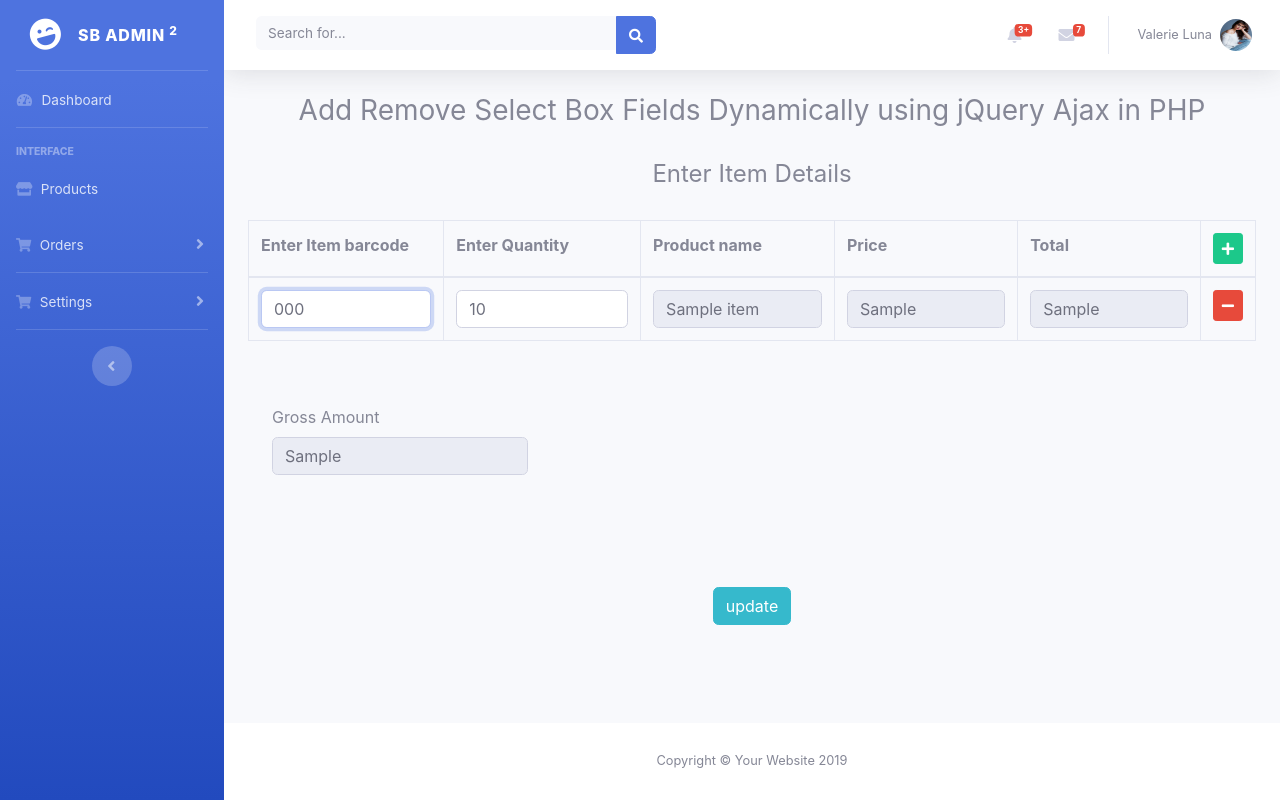
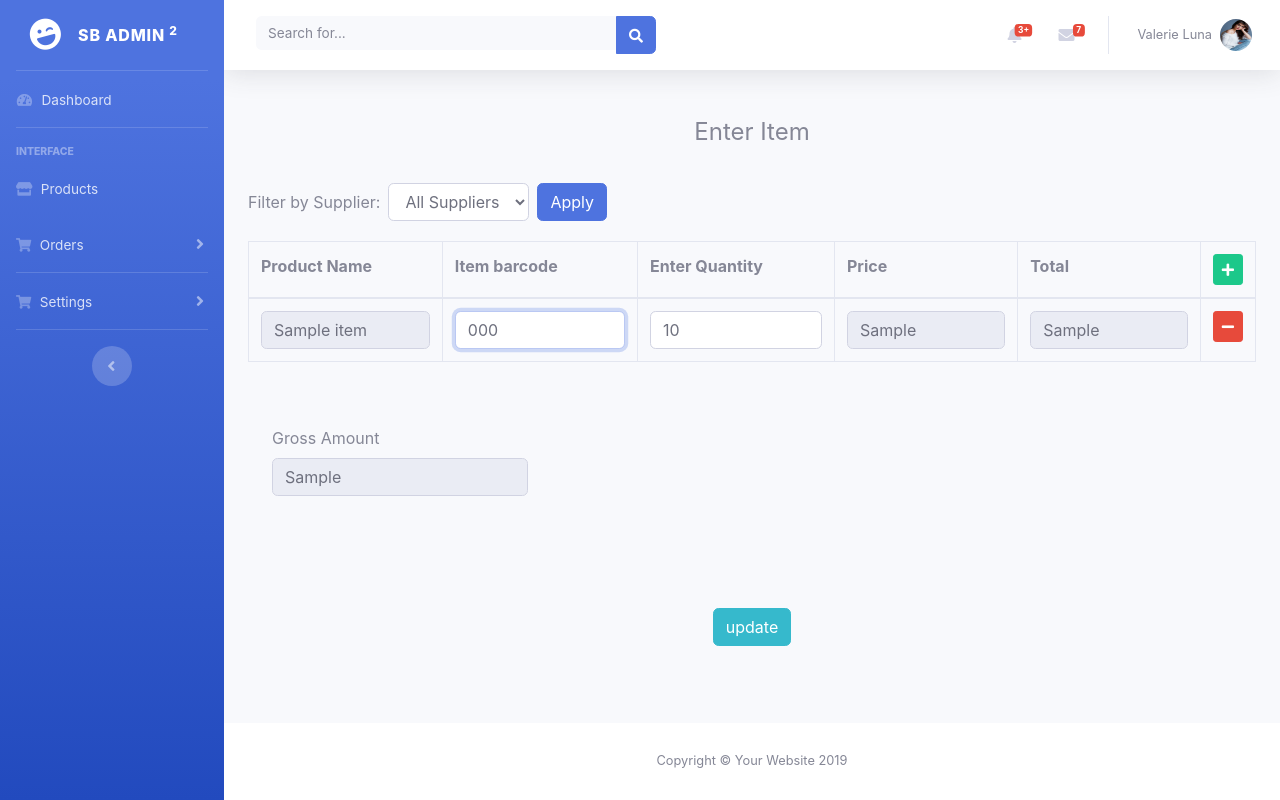
Before and after one commit to TarekSawara/Online-Inventory-Management-Software-master, a Flask app: page /order/update/1 in a window 1280 px wide. Run offline with Flask 3, Linux system fonts and the light colour scheme; a user stored in the database is signed in; tables that the repository leaves empty hold one stand-in row (values such as "Sample post"); data that the repository does not hold is empty; some libraries are stand-ins or nearby versions.

Commit message:
- Added Filter option into "manage order" page - Added confirmation message before downloading invoice

```diff
--- a/orders/__init__.py
+++ b/orders/__init__.py
@@ -4,10 +4,13 @@ from flask_restful import Api
 from flask_login import LoginManager
 from flask_migrate import Migrate
 # from .extensions import db
+from flask_ngrok import run_with_ngrok
+
 
 
 
 app = Flask(__name__)
+# run_with_ngrok(app)
 app.config['SECRET_KEY'] = '5791628bb0b13ce0c676dfde280ba245'
 app.config['SQLALCHEMY_DATABASE_URI'] = 'sqlite:///orders4.db'
 app.config['SQLALCHEMY_TRACK_MODIFICATIONS'] = False #to disable the warrning
--- a/orders/routes.py
+++ b/orders/routes.py
@@ -217,7 +217,8 @@ def insert():
         ord = Orders_items(barcode=b, quantity=q, name=n, price=p, total=t, Orders_items=add)
         db.session.add(ord)
     db.session.commit()
-    return jsonify({'data': 'ok'})
+
+    return jsonify({'data': 'ok', 'order_id': add.id})
 
 
 @app.route('/data', methods=['POST'])
--- a/orders/static/js/script.js
+++ b/orders/static/js/script.js
@@ -110,6 +110,8 @@ $(document).ready(function () {
                         $('#total_amount').val('');
                         row_id = 2;
                         $('#error').html('<div class="alert alert-success">Item Details Saved</div>');
+                        // $('#downloadModal'+ data.order_id).modal('toggle');
+
                     }
                 }
             });
@@ -119,6 +121,10 @@ $(document).ready(function () {
     });
 
 });
+
+
+
+
 
 
 $('#supplier-form').on('submit', function (event) {
--- a/orders/templates/update_order.html
+++ b/orders/templates/update_order.html
@@ -1,28 +1,47 @@
 {% extends 'layout.html' %}
 {% block title %}Order{% endblock %}
 {% block body %}
-<h3 align="center">Add Remove Select Box Fields Dynamically using jQuery Ajax in PHP</h3>
+<!--<h3 align="center">Add Remove Select Box Fields Dynamically using jQuery Ajax in PHP</h3>-->
 <br />
-<h4 align="center">Enter Item Details</h4>
+<h4 align="center">Enter Item</h4>
 <br />
+
+<form class="form-inline mb-3" id="filter-form">
+    <label class="my-1 mr-2" for="supplier-select">Filter by Supplier:</label>
+    <select class="form-control my-1 mr-sm-2" name="selected_supplier_id" id="supplier-select">
+        <option value="">All Suppliers</option>
+        {% for supplier in filter_dropdown_cols %}
+        {% if supplier.id == selected_supplier_id %}
+        <option value="{{ supplier.id }}" selected>{{ supplier.name }}</option>
+        {% else %}
+        <option value="{{ supplier.id }}">{{ supplier.name }}</option>
+        {% endif %}
+        {% endfor %}
+    </select>
+    <input type="hidden" name="selected_supplier_name" id="selectedSupplier" value="">
+    <button type="submit" class="btn btn-primary my-1">Apply</button>
+</form>
+
+
+
 <form method="post" action="">
  <div class="table-repsonsive">
   <span id="error"></span>
   <table class="table table-bordered" id="item_table">
    <tr>
-    <th>Enter Item barcode</th>
-    <th>Enter Quantity</th>
-    <th>Product name</th>
-    <th>Price</th>
-    <th>Total</th>
+                <th>Product Name</th>
+                <th>Item barcode</th>
+                <th>Enter Quantity</th>
+                <th>Price</th>
+                <th>Total</th>
     <th><button type="button" name="add" class="btn btn-success btn-sm add" onclick="addrow()"><i class="fas fa-plus"></i></button></th>
    </tr>
    <tbody>
      {% for order in order %}
      <tr>
-     <td><input type="text" name="item_bar[]" class="form-control item_bar" id="item_{{loop.index}}" onkeydown="getProduct(event,{{loop.index}});" value="{{order.barcode}}"/></td>
-     <td><input type="text" name="item_quantity[]" class="form-control item_quantity" id="qty_{{loop.index}}" onkeyup="getTotal({{loop.index}})"value="{{order.quantity}}"/></td>
-     <td><input type="text" name="item_name[]" class="form-control item_name" id="name_{{loop.index}}" readonly value="{{order.name}}"/></td>
+         <td><input type="text" name="product_name[]" class="form-control item_name" id="name_{{loop.index}}" readonly value="{{order.name}}"/></td>
+         <td><input type="text" name="item_bar[]" class="form-control item_bar" id="item_{{loop.index}}" onkeydown="getProduct(event,{{loop.index}});" value="{{order.barcode}}"/></td>
+         <td><input type="text" name="item_quantity[]" class="form-control item_quantity" id="qty_{{loop.index}}" onkeyup="getTotal({{loop.index}})"value="{{order.quantity}}"/></td>
      <td><input type="text" name="price[]" class="form-control item_price" id="price_{{loop.index}}" readonly value="{{order.price}}"/></td>
      <td><input type="text" name="total[]" class="form-control item_total" id="total_{{loop.index}}"  readonly value="{{order.total}}"/></td>
      <td><button type="button" name="remove" class="btn btn-danger btn-sm remove" ><i class="fas fa-minus"></i></button></td>
--- a/run.py
+++ b/run.py
@@ -10,3 +10,4 @@ from orders import app, db
 
 if __name__ == '__main__':
     app.run(debug=True,host='0.0.0.0')
+    # app.run()  # ngrok
```
Also changed, not shown: orders/templates/makeorder.html (+7 -5 lines), orders/templates/manageorder.html (+67 -76 lines), orders/templates/table_view_react.html (added, +15 -0 lines).
